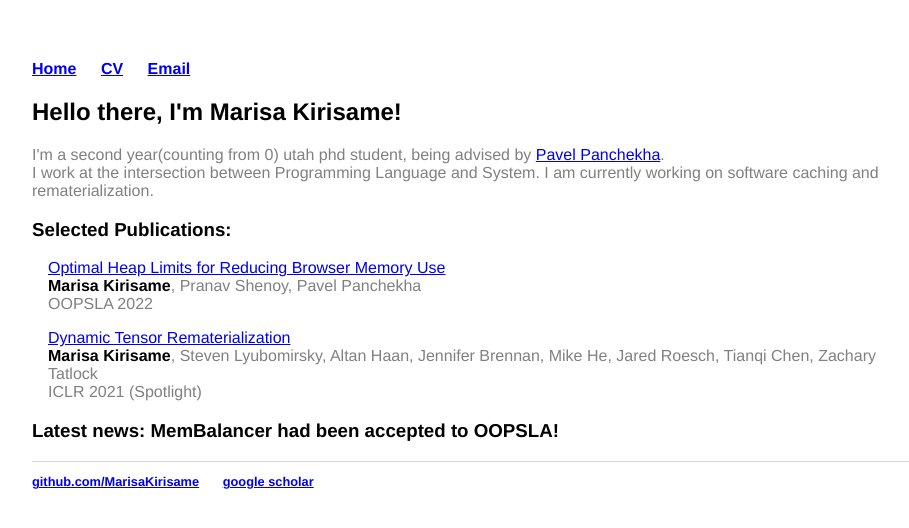
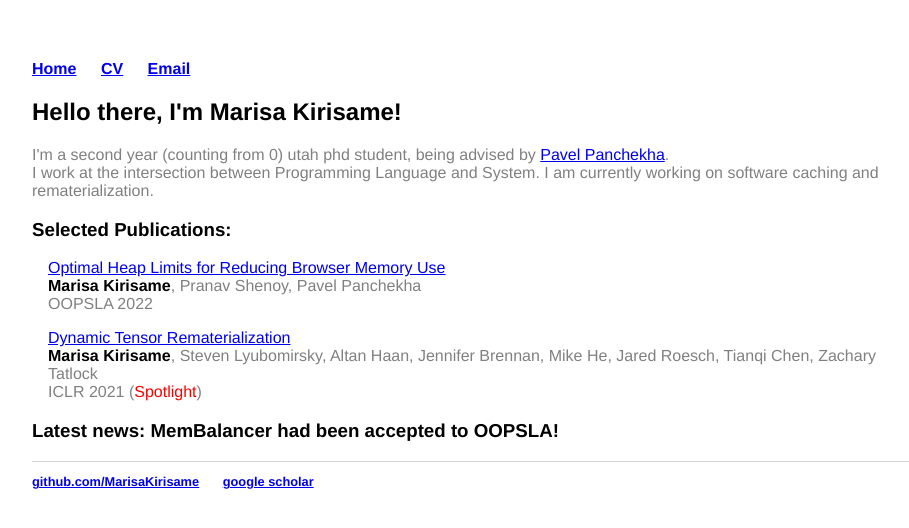
Before and after one commit to MarisaKirisame/MarisaKirisame.github.io, a Jekyll site: the page built from index.html, in a window 1280 px wide. Shown: the top 528 px of the page, without its empty margins (160-1069 px from the left). Built offline with Jekyll 4.4.1, drawn with Linux system fonts in a browser that asks for light colours; comment, search, counter and statistics services are not loaded.

Commit message:
Update index.html

```diff
--- a/index.html
+++ b/index.html
@@ -4,7 +4,7 @@ title: Marisa Kirisame
 ---
 <div class="blurb">
   <h2>Hello there, I'm Marisa Kirisame!</h2>
-  I'm a second year(counting from 0) utah phd student, being advised by <a href="https://pavpanchekha.com/">Pavel Panchekha</a>. <br>
+  I'm a second year (counting from 0) utah phd student, being advised by <a href="https://pavpanchekha.com/">Pavel Panchekha</a>. <br>
   I work at the intersection between Programming Language and System. I am currently working on software caching and rematerialization. <br>
   <h3>Selected Publications:</h3>
   <div class="pub">
@@ -15,7 +15,7 @@ title: Marisa Kirisame
   <div class="pub">
   <a href="dtr.html">Dynamic Tensor Rematerialization</a> <br>
   <span class="self">Marisa Kirisame</span>, Steven Lyubomirsky, Altan Haan, Jennifer Brennan, Mike He, Jared Roesch, Tianqi Chen, Zachary Tatlock <br>
-  ICLR 2021 (Spotlight)
+  ICLR 2021 (<span class="highlight">Spotlight</span>)
   </div>
   <h3>Latest news: MemBalancer had been accepted to OOPSLA!</h3>
 </div><!-- /.blurb -->
```
